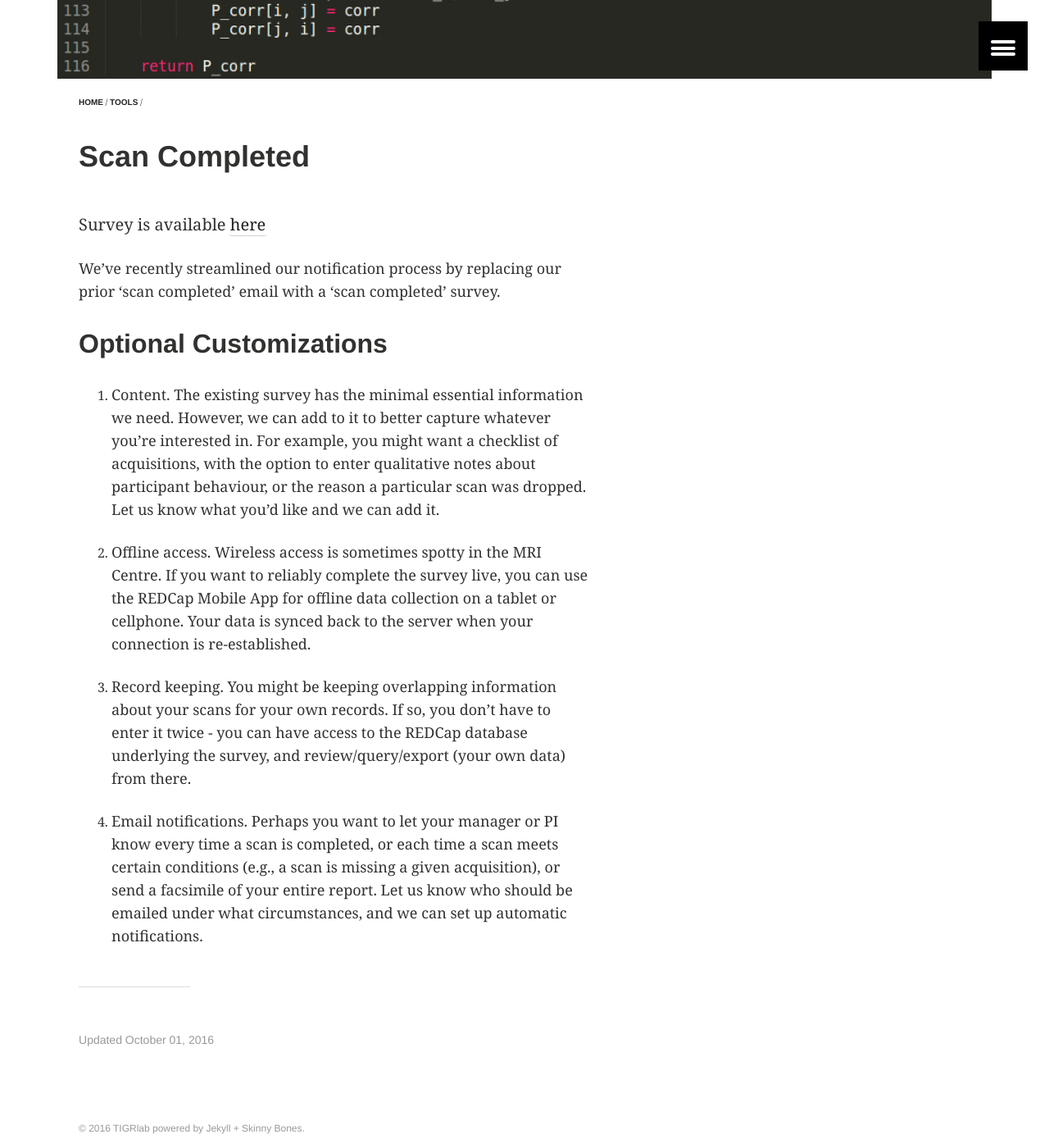
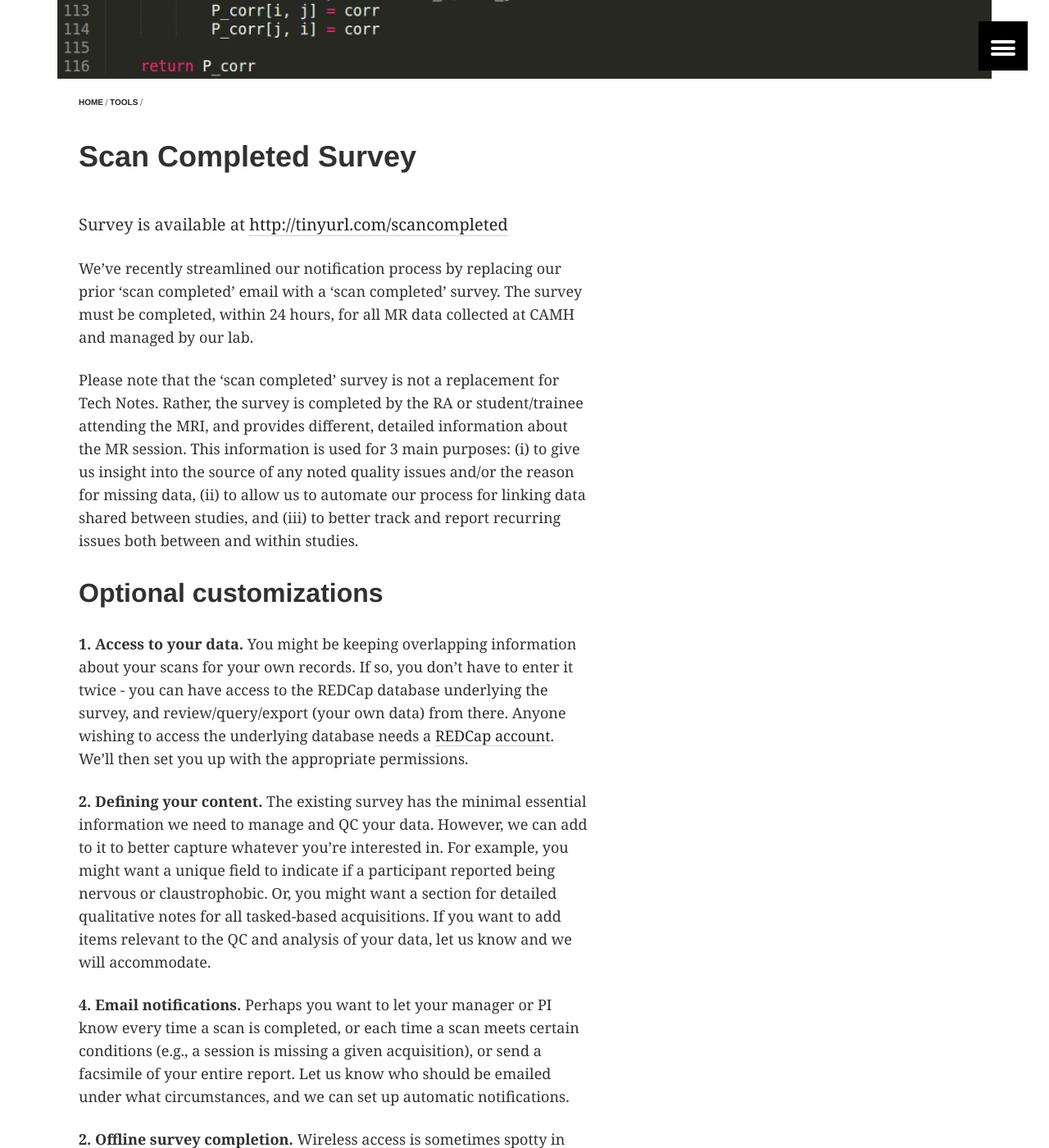
Before and after one commit to TIGRLab/tigrlab.github.io, a Jekyll site: the page built from _posts/tools/2016-10-01-scancompleted.md, in a window 1280 px wide and 1400 px high, scrolled down 472 px. Shown: the whole window at 82% size. Built offline with Jekyll 4.4.1, drawn with Linux system fonts in a browser that asks for light colours; some of the changed text lies outside the part shown.

Commit message:
Update 2016-10-01-scancompleted.md

```diff
--- a/_posts/tools/2016-10-01-scancompleted.md
+++ b/_posts/tools/2016-10-01-scancompleted.md
@@ -1,6 +1,6 @@
 ---
 layout: article
-title: "Scan Completed"
+title: "Scan Completed Survey"
 excerpt: "Notification system for MRIs that we manage."
 categories: tools
 ads: false
@@ -10,16 +10,22 @@ image:
   teaser: teaser.tools.jpg
 ---
 
-Survey is available [here](http://tinyurl.com/scancompleted)
+Survey is available at [http://tinyurl.com/scancompleted](http://tinyurl.com/scancompleted)
 
-We've recently streamlined our notification process by replacing our prior 'scan completed' email with a 'scan completed' survey.
+We've recently streamlined our notification process by replacing our prior 'scan completed' email with a 'scan completed' survey. The survey must be completed, within 24 hours, for all MR data collected at CAMH and managed by our lab.
 
-## Optional Customizations
+Please note that the 'scan completed' survey is not a replacement for Tech Notes. Rather, the survey is completed by the RA or student/trainee attending the MRI, and provides different, detailed information about the MR session. This information is used for 3 main purposes: (i) to give us insight into the source of any noted quality issues and/or the reason for missing data, (ii) to allow us to automate our process for linking data shared between studies, and (iii) to better track and report recurring issues both between and within studies.
 
-1. Content. The existing survey has the minimal essential information we need. However, we can add to it to better capture whatever you're interested in. For example, you might want a checklist of acquisitions, with the option to enter qualitative notes about participant behaviour, or the reason a particular scan was dropped. Let us know what you'd like and we can add it.
+## Optional customizations
 
-2. Offline access. Wireless access is sometimes spotty in the MRI Centre. If you want to reliably complete the survey live, you can use the REDCap Mobile App for offline data collection on a tablet or cellphone. Your data is synced back to the server when your connection is re-established.
+__1. Access to your data.__
+You might be keeping overlapping information about your scans for your own records. If so, you don't have to enter it twice - you can have access to the REDCap database underlying the survey, and review/query/export (your own data) from there. Anyone wishing to access the underlying database needs a [REDCap account](https://edc.camhx.ca/redcap/surveys/?s=DWETLY4P4J). We'll then set you up with the appropriate permissions.
 
-3. Record keeping. You might be keeping overlapping information about your scans for your own records. If so, you don't have to enter it twice - you can have access to the REDCap database underlying the survey, and review/query/export (your own data) from there.
+__2. Defining your content.__
+The existing survey has the minimal essential information we need to manage and QC your data. However, we can add to it to better capture whatever you're interested in. For example, you might want a unique field to indicate if a participant reported being nervous or claustrophobic. Or, you might want a section for detailed qualitative notes for all tasked-based acquisitions. If you want to add items relevant to the QC and analysis of your data, let us know and we will accommodate.
 
-4. Email notifications. Perhaps you want to let your manager or PI know every time a scan is completed, or each time a scan meets certain conditions (e.g., a scan is missing a given acquisition), or send a facsimile of your entire report. Let us know who should be emailed under what circumstances, and we can set up automatic notifications.
+__4. Email notifications.__
+Perhaps you want to let your manager or PI know every time a scan is completed, or each time a scan meets certain conditions (e.g., a session is missing a given acquisition), or send a facsimile of your entire report. Let us know who should be emailed under what circumstances, and we can set up automatic notifications.
+
+__2. Offline survey completion.__
+Wireless access is sometimes spotty in the MRI Centre. If you want to reliably complete the survey live, you can use the REDCap Mobile App for offline data collection on a tablet or cellphone. Your data is synced back to the server when your connection is re-established. You'll need a [REDCap account](https://edc.camhx.ca/redcap/surveys/?s=DWETLY4P4J), and we'll help you set up the App on your device.
```
